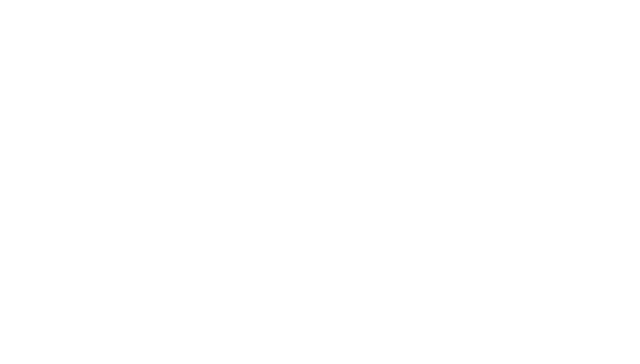
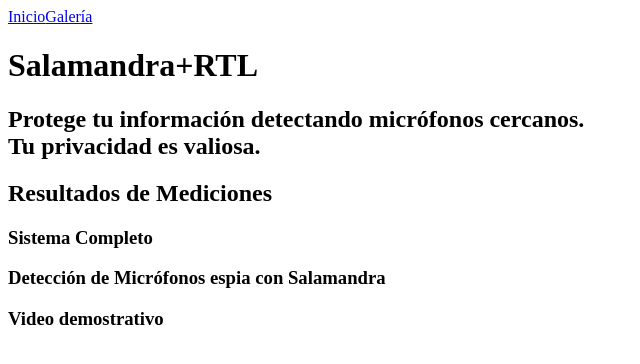
Before and after one commit to tony-coder-18/reto-comunicaciones-web, a plain HTML site: page index.html in a window 1280 px wide. Shown: the whole page, without its empty margins (0-640 px from the left). Drawn offline with Linux system fonts and the light colour scheme.

Commit message:
added basic info in index.html

```diff
--- a/index.html
+++ b/index.html
@@ -7,9 +7,23 @@
     <title>Document</title>
 </head>
 <body>
-    <nav></nav>
-    <header></header>
-    <section></section>
+    <nav><a href="/index.html">Inicio</a><a href="/galeria/galeria.html">Galería</a></nav>
+    <header>
+        <h1>Salamandra+RTL</h1>
+        <h2>Protege tu información detectando micrófonos cercanos. </br>
+        Tu privacidad es valiosa.</h2>
+    </header>
+    <section>
+        <h2>Resultados de Mediciones</h2>
+        <div class="grid-container">
+            <h3>Sistema Completo</h3>
+            <p></p>
+            <h3>Detección de Micrófonos espia con Salamandra</h3>
+            <p></p>
+            <h3>Video demostrativo</h3>
+            <p></p>
+        </div>
+    </section>
     <section></section>
 </body>
 </html>
```
